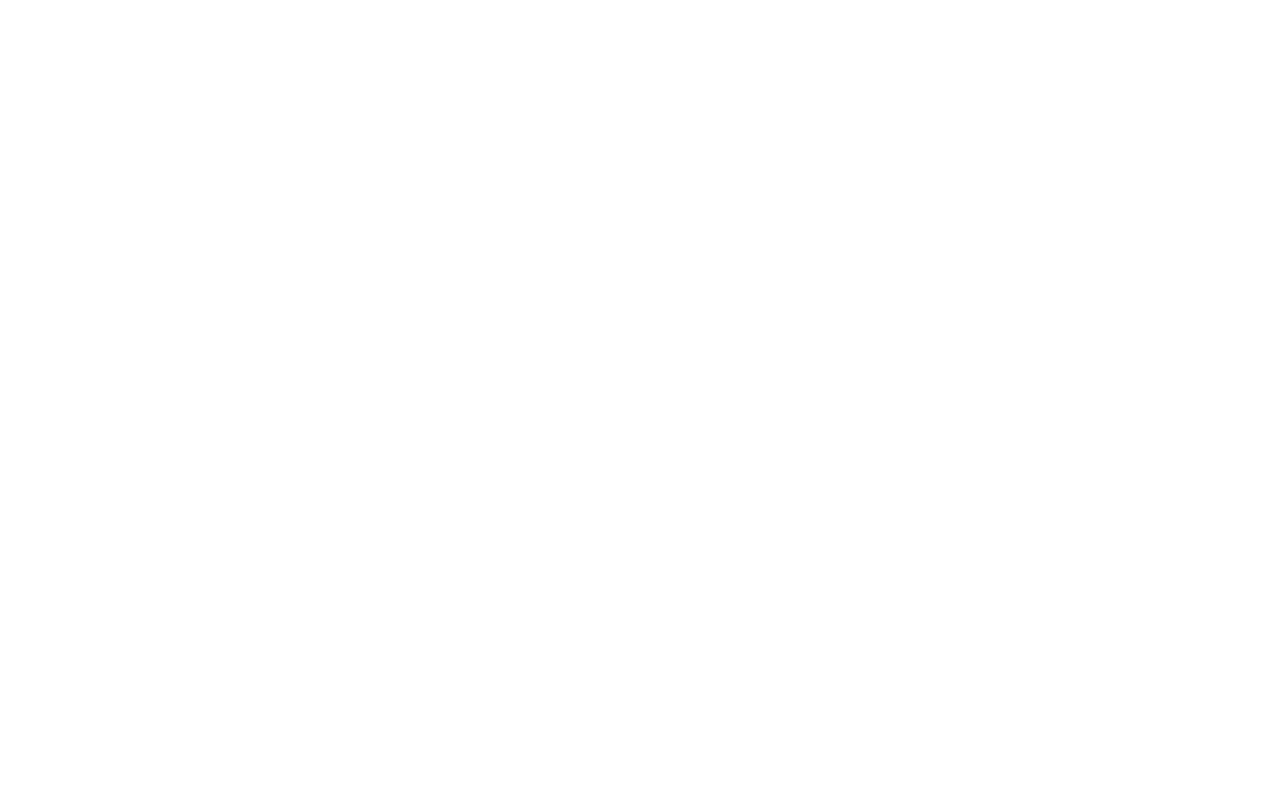
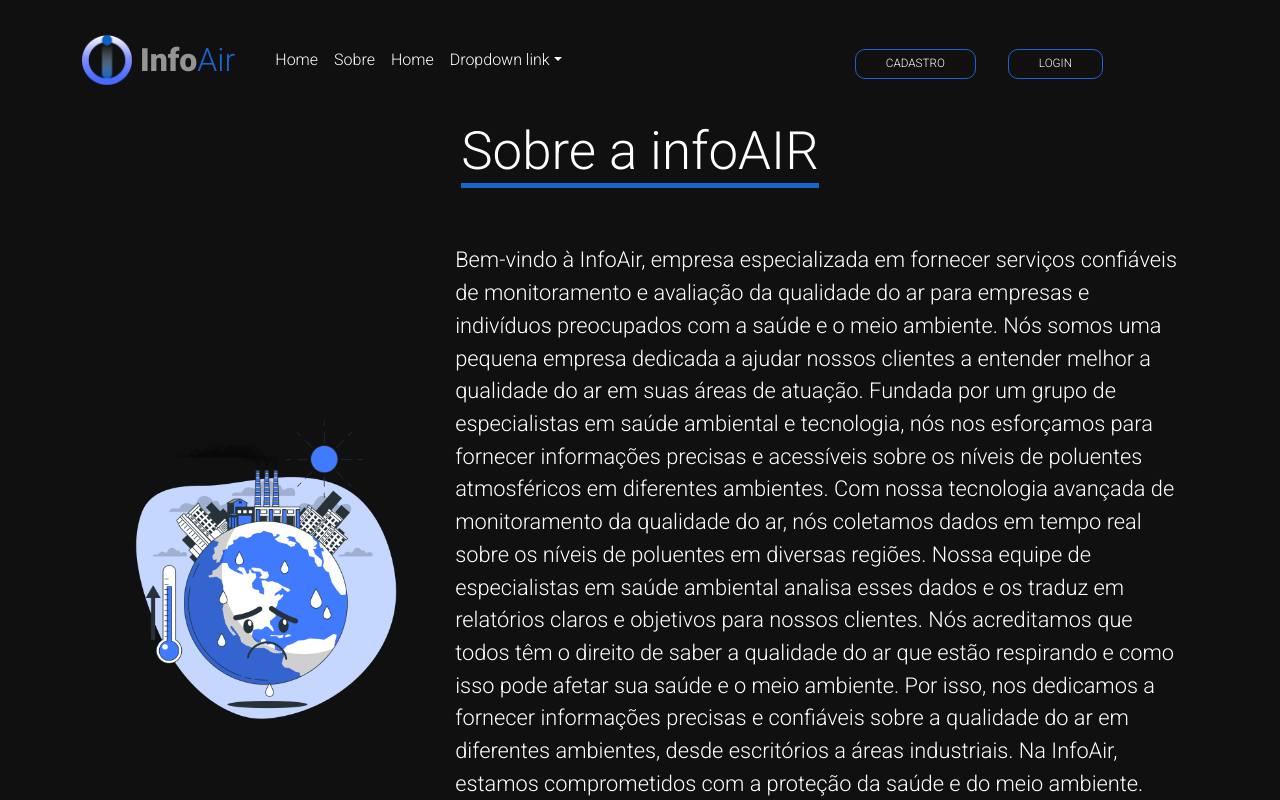
Before and after one commit to guverissimo/04-sprint-infoAir, a React (Vite) app: page /sobre in a window 1280 px wide. Before the commit this address had no page. Shown: the top 800 px of the page. Built offline with nearby package versions, Linux system fonts and the light colour scheme.

Commit message:
add Sobre

```diff
--- a/index.html
+++ b/index.html
@@ -2,7 +2,7 @@
 <html lang="en">
   <head>
     <meta charset="UTF-8" />
-    <link rel="icon" type="image/svg+xml" href="/vite.svg" />
+    <link rel="shortcut icon" href="/assets/icon.png" type="image/x-icon">
     <meta name="viewport" content="width=device-width, initial-scale=1.0" />
     <link rel="preconnect" href="https://fonts.googleapis.com" />
     <link rel="preconnect" href="https://fonts.gstatic.com" crossorigin />
--- a/src/components/Nav.jsx
+++ b/src/components/Nav.jsx
@@ -34,8 +34,8 @@
                 </Link>
               </li>
               <li className="nav-item">
-                <Link className="nav-link active text-white" to="/">
-                  Home
+                <Link className="nav-link active text-white" to="/sobre">
+                  Sobre
                 </Link>
               </li>
               <li className="nav-item">
--- a/src/css/style.css
+++ b/src/css/style.css
@@ -189,4 +189,46 @@
   .home-container .weather-infos .informacoes {
     flex-direction: row;
   }
+}
+.sobre-container {
+  display: flex;
+  flex-direction: column;
+  align-items: center;
+}
+.sobre-container h1 {
+  text-align: center;
+  font-size: 3.3rem;
+  border-bottom: 5px solid #1b64ce;
+}
+.sobre-container .content {
+  display: flex;
+  flex-direction: column;
+  align-items: center;
+  justify-content: center;
+  margin: 0 1rem;
+  margin-top: 1rem;
+  margin-bottom: 2rem;
+  gap: 2rem;
+  font-size: 1.3636363636rem;
+}
+.sobre-container .content img {
+  width: 50%;
+}
+.sobre-container .content p {
+  padding: 0;
+  margin: 0;
+}
+
+@media screen and (min-width: 1100px) {
+  .sobre-container .content {
+    display: flex;
+    flex-direction: row;
+    align-items: center;
+    justify-content: center;
+    font-size: 1.3636363636rem;
+    margin-top: 3rem;
+  }
+  .sobre-container .content img {
+    width: 30%;
+  }
 }/*# sourceMappingURL=style.css.map */
--- a/src/css/style.sass
+++ b/src/css/style.sass
@@ -3,3 +3,4 @@
 @import ../css/styles/_nav
 @import ../css/styles/_rodape
 @import ../css/styles/_home
+@import ../css/styles/sobre
--- /dev/null
+++ b/src/css/styles/_sobre.sass
@@ -0,0 +1,38 @@
+@import '../abstract/_var.sass'
+
+.sobre-container
+    display: flex
+    flex-direction: column
+    align-items: center
+    h1
+        text-align: center
+        font-size: $fonte-size *1.1
+        border-bottom: 5px solid $cor-logo
+    .content
+        display: flex
+        flex-direction: column
+        align-items: center
+        justify-content: center
+        margin: 0 1rem
+        margin-top: 1rem
+        margin-bottom: 2rem
+        gap: 2rem
+        font-size: $fonte-size/2.2
+        img
+            width: 50%
+        p
+            @include reset()
+
+
+@media screen and (min-width: 1100px)
+    .sobre-container
+        .content
+            display: flex
+            flex-direction: row
+            align-items: center
+            justify-content: center
+            font-size: $fonte-size/2.2
+            margin-top: 3rem
+            img
+                width: 30%
+            p
--- a/src/main.jsx
+++ b/src/main.jsx
@@ -3,6 +3,7 @@
 import Home from "./routes/Home.jsx";
 import Error from "./routes/Error.jsx";
 import App from "./App.jsx";
+import Sobre from "./routes/Sobre.jsx";
 
 const router = createBrowserRouter ([
   {
@@ -11,6 +12,7 @@
 
     children: [
       {path: '/', element: <Home />},
+      {path: '/sobre', element: <Sobre />},
     ]
   }
 ])
--- a/src/routes/Sobre.jsx
+++ b/src/routes/Sobre.jsx
@@ -0,0 +1,41 @@
+import {} from "react";
+import poluicaoImg from "../assets/poluicao.png";
+
+const Sobre = () => {
+  return (
+    <>
+      <div className="sobre-container container">
+        <h1>Sobre a infoAIR</h1>
+        <div className="content">
+          <img src={poluicaoImg} alt="" />
+          <p>
+            Bem-vindo à InfoAir, empresa especializada em fornecer serviços
+            confiáveis de monitoramento e avaliação da qualidade do ar para
+            empresas e indivíduos preocupados com a saúde e o meio ambiente. Nós
+            somos uma pequena empresa dedicada a ajudar nossos clientes a
+            entender melhor a qualidade do ar em suas áreas de atuação. Fundada
+            por um grupo de especialistas em saúde ambiental e tecnologia, nós
+            nos esforçamos para fornecer informações precisas e acessíveis sobre
+            os níveis de poluentes atmosféricos em diferentes ambientes. Com
+            nossa tecnologia avançada de monitoramento da qualidade do ar, nós
+            coletamos dados em tempo real sobre os níveis de poluentes em
+            diversas regiões. Nossa equipe de especialistas em saúde ambiental
+            analisa esses dados e os traduz em relatórios claros e objetivos
+            para nossos clientes. Nós acreditamos que todos têm o direito de
+            saber a qualidade do ar que estão respirando e como isso pode afetar
+            sua saúde e o meio ambiente. Por isso, nos dedicamos a fornecer
+            informações precisas e confiáveis sobre a qualidade do ar em
+            diferentes ambientes, desde escritórios a áreas industriais. Na
+            InfoAir, estamos comprometidos com a proteção da saúde e do meio
+            ambiente. Nós acreditamos que nosso trabalho pode contribuir para um
+            mundo mais saudável e sustentável. Entre em contato conosco para
+            saber mais sobre nossos serviços de monitoramento e avaliação da
+            qualidade do ar.
+          </p>
+        </div>
+      </div>
+    </>
+  );
+};
+
+export default Sobre;
```
Also changed, not shown: src/assets/poluicao.png (added), 1 other file (tests, documents, lock files or other folders).
